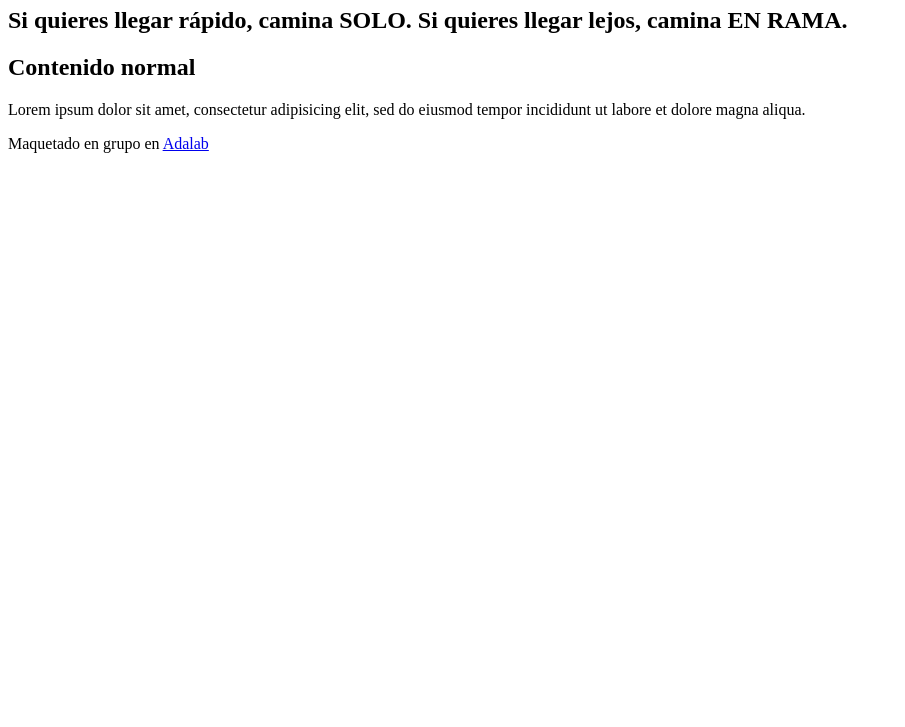
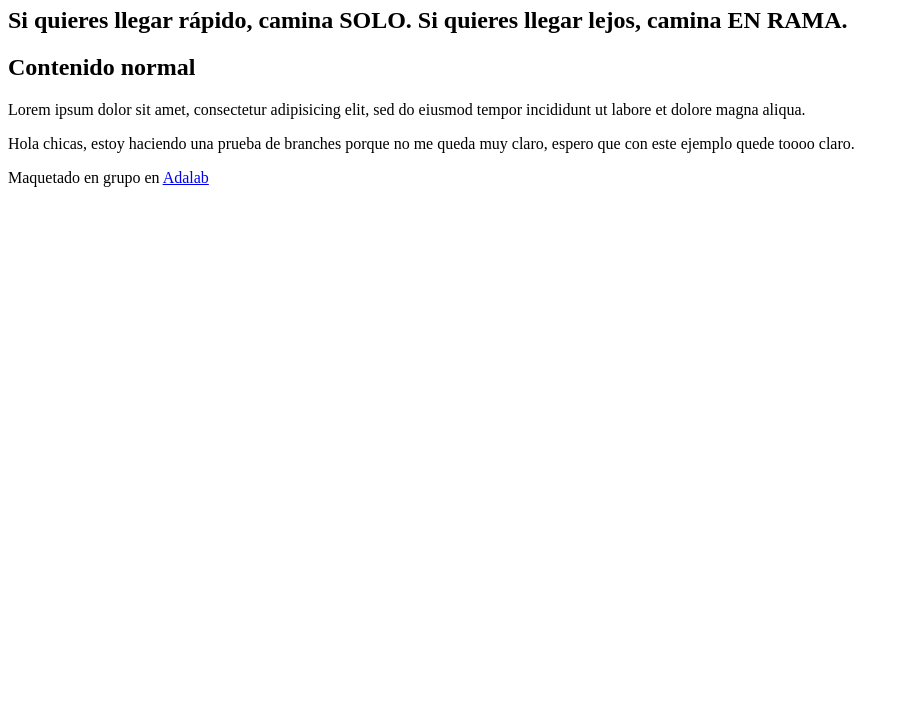
Before and after one commit to crisgalasanchez/clarke-s2-g1, a plain HTML site: page index.html in a window 1280 px wide. Shown: the part 73-800 px from the top of the page, without its empty margins (0-905 px from the left). Drawn offline with Linux system fonts and the light colour scheme.

Commit message:
testing gabi branches

```diff
--- a/index.html
+++ b/index.html
@@ -16,6 +16,9 @@
     			<h2>Contenido normal</h2>
     			<p>Lorem ipsum dolor sit amet, consectetur adipisicing elit, sed do eiusmod tempor incididunt ut labore et dolore magna aliqua.</p>
 				</section>
+        <div class="gabiExample">
+          <p>Hola chicas, estoy haciendo una prueba de branches porque no me queda muy claro, espero que con este ejemplo quede toooo claro.</p>
+        </div>
     </main>
     <footer>
      <p>Maquetado en grupo en <a href="http://adalab.es">Adalab</a></p>
```
